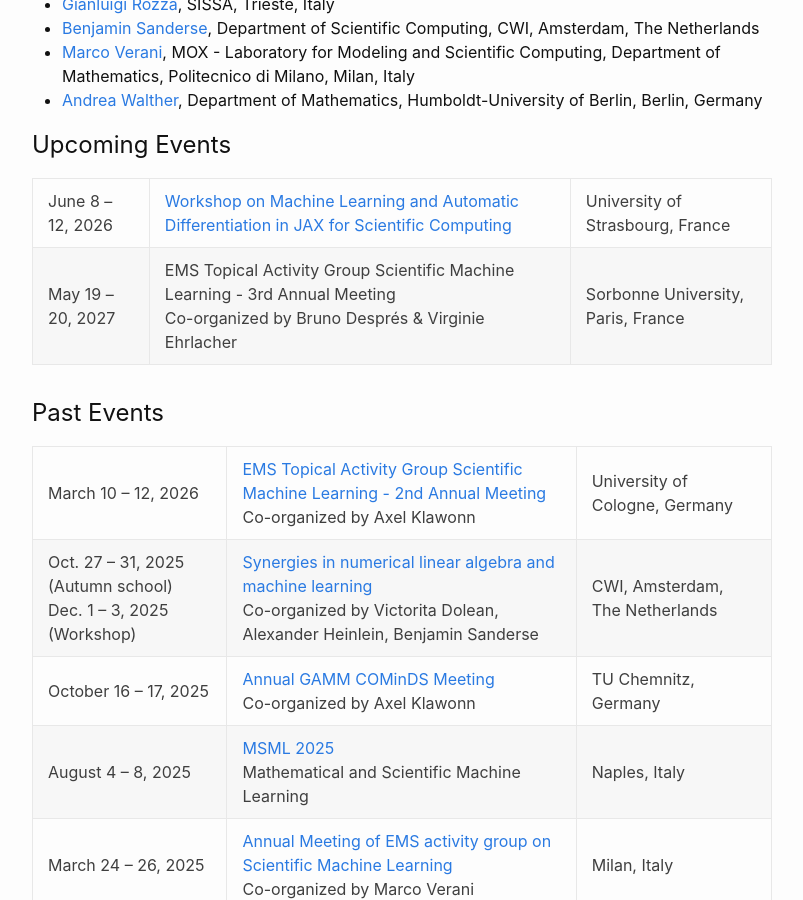
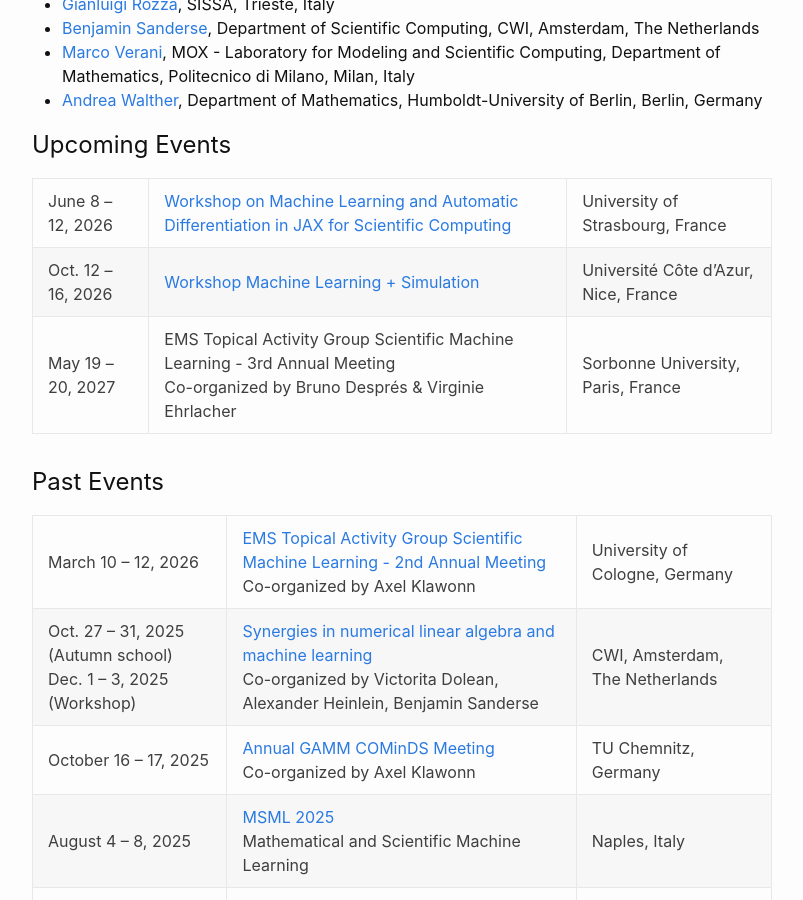
Before and after one commit to EMS-TAG-SciML/ems-tag-sciml.github.io, a Jekyll site: the page built from index.md, in a window 1280 px wide and 900 px high, scrolled down 2789 px. Shown: the whole window, without its empty margins (238-1041 px from the left). Built offline with Jekyll 4.4.1, drawn with Linux system fonts in a browser that asks for light colours.

Commit message:
Add new event

```diff
--- a/index.md
+++ b/index.md
@@ -80,7 +80,9 @@ You can unsubscribe from the mailing list via the same website (at the bottom of
 ## Upcoming Events
 
 | June 8 – 12, 2026 | <a href="https://majsc2026.pages.math.unistra.fr/" target="_blank">Workshop on Machine Learning and Automatic Differentiation in JAX for Scientific Computing</a> | University of Strasbourg, France |
+| Oct. 12 – 16, 2026 | <a href="https://project.inria.fr/mlsim2026/workshop/" target="_blank">Workshop Machine Learning + Simulation</a> | Université Côte d’Azur, Nice, France |
 | May 19 – 20, 2027 | EMS Topical Activity Group Scientific Machine Learning - 3rd Annual Meeting<br/> Co-organized by Bruno Després & Virginie Ehrlacher | Sorbonne University, Paris, France |
+
 
 ## Past Events
 
```
